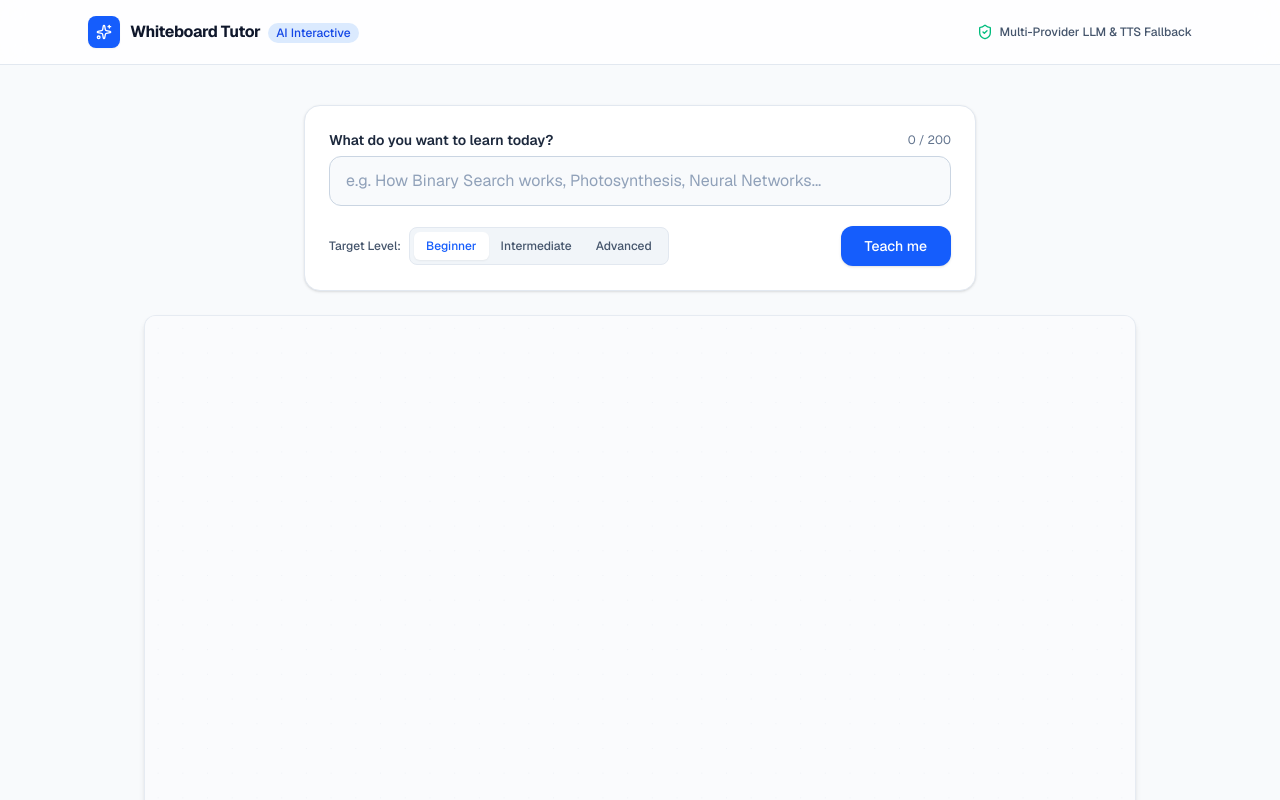
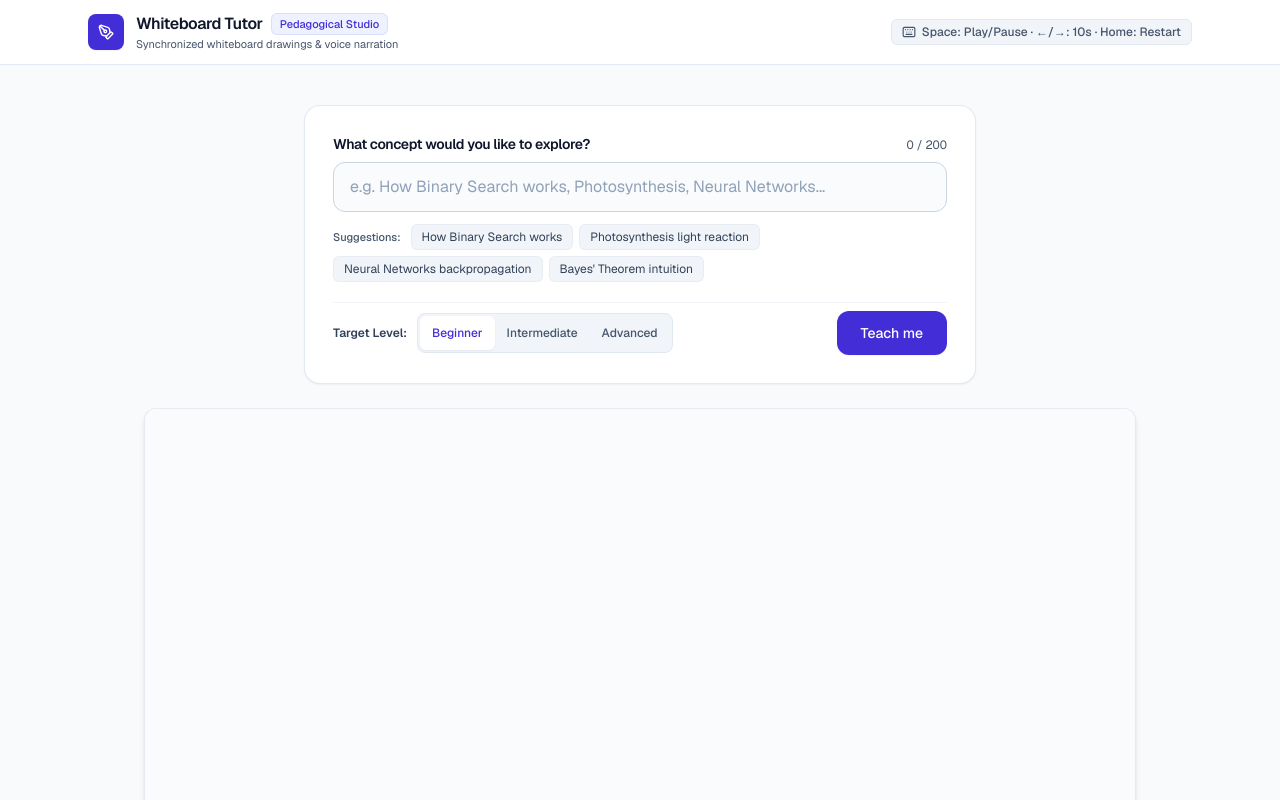
Before and after one commit to Shashwat2104/ai-powered-whiteboard-tutor, a Next.js app: page / in a window 1280 px wide. Shown: the top 800 px of the page. Built offline with nearby package versions, Linux system fonts and the light colour scheme.

Commit message:
feat: implement studio whiteboard design tokens, refined layout shell, and topic launchpad (#12)

```diff
--- a/src/app/globals.css
+++ b/src/app/globals.css
@@ -7,6 +7,11 @@
   --card-bg: #ffffff;
   --card-border: #e2e8f0;
   --muted-text: #475569;
+  --brand-primary: #3730a3;
+  --brand-accent: #2563eb;
+  --brand-focus: #3b82f6;
+  --wb-board-bg: #fcfdfe;
+  --wb-frame-border: #cbd5e1;
 }
 
 @theme inline {
@@ -21,10 +26,15 @@
 @media (prefers-color-scheme: dark) {
   :root {
     --background: #090d16;
-    --foreground: #f1f5f9;
+    --foreground: #f8fafc;
     --card-bg: #0f172a;
     --card-border: #1e293b;
     --muted-text: #94a3b8;
+    --brand-primary: #4f46e5;
+    --brand-accent: #3b82f6;
+    --brand-focus: #60a5fa;
+    --wb-board-bg: #0b0f19;
+    --wb-frame-border: #1e293b;
   }
 }
 
@@ -33,6 +43,7 @@ body {
   color: var(--foreground);
   font-family: var(--font-geist-sans), system-ui, -apple-system, BlinkMacSystemFont, "Segoe UI", Roboto, sans-serif;
   min-height: 100vh;
+  text-rendering: optimizeLegibility;
 }
 
 /* Ensure no horizontal overflow at small screen viewports (T101) */
@@ -41,8 +52,29 @@ html, body {
   max-width: 100vw;
 }
 
-/* Visible focus indicator for keyboard accessibility (T096) */
+/* Visible focus indicator for keyboard accessibility (WCAG AA) */
 :focus-visible {
-  outline: 2px solid #4f46e5 !important;
+  outline: 2px solid var(--brand-focus) !important;
   outline-offset: 2px !important;
 }
+
+/* Custom disciplined scrollbars */
+::-webkit-scrollbar {
+  width: 6px;
+  height: 6px;
+}
+
+::-webkit-scrollbar-track {
+  background: transparent;
+}
+
+::-webkit-scrollbar-thumb {
+  background: #cbd5e1;
+  border-radius: 9999px;
+}
+
+@media (prefers-color-scheme: dark) {
+  ::-webkit-scrollbar-thumb {
+    background: #334155;
+  }
+}
--- a/src/app/page.tsx
+++ b/src/app/page.tsx
@@ -1,43 +1,55 @@
 import { LessonApp } from "@/components/LessonApp";
-import { Sparkles, ShieldCheck } from "lucide-react";
+import { PenTool, Keyboard } from "lucide-react";
 
 export default function Home() {
   return (
-    <div className="min-h-screen flex flex-col justify-between overflow-x-hidden">
-      {/* Top Navigation */}
-      <header className="border-b border-slate-200 dark:border-slate-800 bg-white/80 dark:bg-slate-900/80 backdrop-blur-md sticky top-0 z-40">
+    <div className="min-h-screen flex flex-col justify-between overflow-x-hidden bg-slate-50 dark:bg-slate-950 text-slate-900 dark:text-slate-100">
+      {/* Top Navigation Bar */}
+      <header className="border-b border-slate-200/90 dark:border-slate-800/90 bg-white/95 dark:bg-slate-900/95 backdrop-blur-md sticky top-0 z-40">
         <div className="max-w-6xl mx-auto px-4 sm:px-6 h-16 flex items-center justify-between">
-          <div className="flex items-center gap-2.5">
-            <div className="w-8 h-8 rounded-lg bg-blue-600 flex items-center justify-center text-white shadow-xs">
-              <Sparkles className="w-4 h-4" />
+          <div className="flex items-center gap-3">
+            <div className="w-9 h-9 rounded-lg bg-indigo-700 dark:bg-indigo-600 flex items-center justify-center text-white shadow-xs">
+              <PenTool className="w-4 h-4 stroke-[2.2]" aria-hidden="true" />
             </div>
-            <div>
-              <span className="font-bold text-base tracking-tight text-slate-900 dark:text-slate-100">
-                Whiteboard Tutor
-              </span>
-              <span className="hidden sm:inline-block ml-2 text-xs px-2 py-0.5 rounded-full bg-blue-100 dark:bg-blue-950/60 text-blue-700 dark:text-blue-300 font-medium">
-                AI Interactive
+            <div className="flex flex-col">
+              <div className="flex items-center gap-2">
+                <span className="font-semibold text-base tracking-tight text-slate-900 dark:text-slate-100">
+                  Whiteboard Tutor
+                </span>
+                <span className="hidden sm:inline-block text-[11px] font-medium px-2 py-0.5 rounded-md bg-indigo-50 dark:bg-indigo-950/60 text-indigo-700 dark:text-indigo-300 border border-indigo-200/60 dark:border-indigo-800/60">
+                  Pedagogical Studio
+                </span>
+              </div>
+              <span className="text-[11px] text-slate-600 dark:text-slate-400 font-normal">
+                Synchronized whiteboard drawings &amp; voice narration
               </span>
             </div>
           </div>
 
-          <div className="flex items-center gap-4 text-xs font-medium text-slate-600 dark:text-slate-400">
-            <div className="flex items-center gap-1.5">
-              <ShieldCheck className="w-4 h-4 text-emerald-500" />
-              <span className="hidden sm:inline">Multi-Provider LLM &amp; TTS Fallback</span>
+          <div className="flex items-center gap-3 text-xs font-medium text-slate-600 dark:text-slate-400">
+            <div className="hidden md:flex items-center gap-1.5 px-2.5 py-1 rounded-md bg-slate-100 dark:bg-slate-800 border border-slate-200 dark:border-slate-700/60">
+              <Keyboard className="w-3.5 h-3.5 text-slate-600 dark:text-slate-400" aria-hidden="true" />
+              <span>Space: Play/Pause · ←/→: 10s · Home: Restart</span>
             </div>
           </div>
         </div>
       </header>
 
       {/* Main Content Area */}
-      <main className="flex-1 w-full max-w-6xl mx-auto p-2 sm:p-4 lg:p-6">
+      <main className="flex-1 w-full max-w-6xl mx-auto p-3 sm:p-5 lg:p-6 flex flex-col justify-start">
         <LessonApp />
       </main>
 
       {/* Footer */}
-      <footer className="border-t border-slate-200 dark:border-slate-800 py-6 text-center text-xs text-slate-500 dark:text-slate-400">
-        <p>AI-Powered Interactive Whiteboard Tutor &bull; Built with Next.js, Claude &amp; Gemini, ElevenLabs &amp; Google TTS</p>
+      <footer className="border-t border-slate-200 dark:border-slate-800/80 bg-white/60 dark:bg-slate-900/40 py-5 text-xs text-slate-600 dark:text-slate-400">
+        <div className="max-w-6xl mx-auto px-4 sm:px-6 flex flex-col sm:flex-row items-center justify-between gap-3 text-center sm:text-left">
+          <p>
+            <strong className="font-semibold text-slate-700 dark:text-slate-300">Whiteboard Tutor</strong> — Step-by-step cognitive clarity through synchronized narration and real-time diagrams.
+          </p>
+          <p className="text-[11px] text-slate-600 dark:text-slate-400">
+            Accessible whiteboard pedagogy · WCAG 2.2 AA compliant
+          </p>
+        </div>
       </footer>
     </div>
   );
--- a/src/components/topic/TopicForm.tsx
+++ b/src/components/topic/TopicForm.tsx
@@ -12,6 +12,13 @@ export interface TopicFormProps {
   initialDifficulty?: Difficulty;
 }
 
+const SUGGESTED_TOPICS = [
+  "How Binary Search works",
+  "Photosynthesis light reaction",
+  "Neural Networks backpropagation",
+  "Bayes' Theorem intuition",
+] as const;
+
 export function TopicForm({
   onSubmit,
   isLoading = false,
@@ -24,7 +31,10 @@ export function TopicForm({
   const [error, setError] = useState<string | null>(null);
 
   const trimmed = topic.trim();
-  const isDuplicateInFlight = isLoading && Boolean(inFlightTopic) && trimmed.toLowerCase() === inFlightTopic?.trim().toLowerCase();
+  const isDuplicateInFlight =
+    isLoading &&
+    Boolean(inFlightTopic) &&
+    trimmed.toLowerCase() === inFlightTopic?.trim().toLowerCase();
 
   const handleSubmit = (e: FormEvent) => {
     e.preventDefault();
@@ -43,31 +53,37 @@ export function TopicForm({
     onSubmit(trimmed, difficulty);
   };
 
+  const handleSelectSuggestion = (suggestion: string) => {
+    setTopic(suggestion);
+    if (error) setError(null);
+  };
+
   return (
     <form
       onSubmit={handleSubmit}
-      className="w-full max-w-2xl mx-auto flex flex-col gap-4 p-6 bg-white dark:bg-slate-900 rounded-2xl border border-slate-200 dark:border-slate-800 shadow-sm"
+      className="w-full max-w-2xl mx-auto flex flex-col gap-5 p-6 sm:p-7 bg-white dark:bg-slate-900 rounded-2xl border border-slate-200/90 dark:border-slate-800 shadow-xs"
       aria-label="Lesson Topic Selection Form"
     >
-      <div className="flex flex-col gap-1.5">
-        <div className="flex justify-between items-center">
+      <div className="flex flex-col gap-2">
+        <div className="flex justify-between items-baseline">
           <label
             htmlFor="topic-input"
-            className="text-sm font-semibold text-slate-800 dark:text-slate-200"
+            className="text-sm font-semibold text-slate-900 dark:text-slate-100 tracking-tight"
           >
-            What do you want to learn today?
+            What concept would you like to explore?
           </label>
           <span
-            className={`text-xs ${
+            className={`text-xs tabular-nums ${
               topic.length >= 190
-                ? "text-amber-600 font-medium"
-                : "text-slate-500 dark:text-slate-400"
+                ? "text-amber-600 dark:text-amber-400 font-semibold"
+                : "text-slate-600 dark:text-slate-400"
             }`}
             aria-live="polite"
           >
             {topic.length} / 200
           </span>
         </div>
+
         <div className="relative">
           <input
             id="topic-input"
@@ -79,29 +95,47 @@ export function TopicForm({
             }}
             maxLength={200}
             placeholder="e.g. How Binary Search works, Photosynthesis, Neural Networks..."
-            className={`w-full px-4 py-3 rounded-xl border bg-slate-50 dark:bg-slate-800/60 text-slate-900 dark:text-slate-100 placeholder:text-slate-400 focus:outline-none focus:ring-2 transition-all ${
+            className={`w-full px-4 py-3 rounded-xl border bg-slate-50/80 dark:bg-slate-800/60 text-slate-900 dark:text-slate-100 placeholder:text-slate-400 text-sm sm:text-base focus:outline-none transition-all ${
               error
-                ? "border-red-400 focus:ring-red-300 dark:focus:ring-red-900"
-                : "border-slate-300 dark:border-slate-700 focus:ring-blue-500 focus:border-blue-500"
+                ? "border-red-400 focus:ring-2 focus:ring-red-500/30"
+                : "border-slate-300 dark:border-slate-700 focus:border-indigo-600 dark:focus:border-indigo-500 focus:ring-2 focus:ring-indigo-500/20"
             }`}
             aria-invalid={!!error}
             aria-describedby={error ? "topic-error" : undefined}
           />
         </div>
+
         {error && (
           <p
             id="topic-error"
             role="alert"
-            className="text-xs text-red-600 dark:text-red-400 mt-0.5 font-medium"
+            className="text-xs text-red-600 dark:text-red-400 font-medium"
           >
             {error}
           </p>
         )}
+
+        {/* Suggested Topic Chips */}
+        <div className="flex flex-wrap items-center gap-1.5 pt-1">
+          <span className="text-[11px] font-medium text-slate-600 dark:text-slate-400 mr-1">
+            Suggestions:
+          </span>
+          {SUGGESTED_TOPICS.map((s) => (
+            <button
+              key={s}
+              type="button"
+              onClick={() => handleSelectSuggestion(s)}
+              className="text-xs px-2.5 py-1 rounded-md bg-slate-100 hover:bg-slate-200/80 dark:bg-slate-800 dark:hover:bg-slate-700 text-slate-700 dark:text-slate-300 transition-colors cursor-pointer border border-slate-200/60 dark:border-slate-700/60"
+            >
+              {s}
+            </button>
+          ))}
+        </div>
       </div>
 
-      <div className="flex flex-wrap items-center justify-between gap-3 pt-1">
-        <div className="flex items-center gap-2">
-          <span className="text-xs font-medium text-slate-600 dark:text-slate-400">
+      <div className="flex flex-wrap items-center justify-between gap-4 pt-2 border-t border-slate-100 dark:border-slate-800/80">
+        <div className="flex items-center gap-2.5">
+          <span className="text-xs font-semibold text-slate-700 dark:text-slate-300">
             Target Level:
           </span>
           <ToggleGroup.Root
@@ -110,24 +144,24 @@ export function TopicForm({
             onValueChange={(val) => {
               if (val) setDifficulty(val as Difficulty);
             }}
-            className="inline-flex rounded-lg bg-slate-100 dark:bg-slate-800 p-1 border border-slate-200 dark:border-slate-700/80"
+            className="inline-flex rounded-lg bg-slate-100 dark:bg-slate-800 p-0.5 border border-slate-200 dark:border-slate-700"
             aria-label="Select difficulty level"
           >
             <ToggleGroup.Item
               value="beginner"
-              className="px-3 py-1.5 text-xs font-medium rounded-md transition-colors data-[state=on]:bg-white dark:data-[state=on]:bg-slate-700 data-[state=on]:text-blue-600 dark:data-[state=on]:text-blue-400 data-[state=on]:shadow-xs text-slate-600 dark:text-slate-400 hover:text-slate-900"
+              className="px-3 py-1.5 text-xs font-medium rounded-md transition-all cursor-pointer min-h-[34px] data-[state=on]:bg-white dark:data-[state=on]:bg-indigo-600 data-[state=on]:text-indigo-700 dark:data-[state=on]:text-white data-[state=on]:shadow-xs text-slate-600 dark:text-slate-400 hover:text-slate-900 dark:hover:text-slate-200 focus-visible:outline-none focus-visible:ring-2 focus-visible:ring-indigo-500"
             >
               Beginner
             </ToggleGroup.Item>
             <ToggleGroup.Item
               value="intermediate"
-              className="px-3 py-1.5 text-xs font-medium rounded-md transition-colors data-[state=on]:bg-white dark:data-[state=on]:bg-slate-700 data-[state=on]:text-blue-600 dark:data-[state=on]:text-blue-400 data-[state=on]:shadow-xs text-slate-600 dark:text-slate-400 hover:text-slate-900"
+              className="px-3 py-1.5 text-xs font-medium rounded-md transition-all cursor-pointer min-h-[34px] data-[state=on]:bg-white dark:data-[state=on]:bg-indigo-600 data-[state=on]:text-indigo-700 dark:data-[state=on]:text-white data-[state=on]:shadow-xs text-slate-600 dark:text-slate-400 hover:text-slate-900 dark:hover:text-slate-200 focus-visible:outline-none focus-visible:ring-2 focus-visible:ring-indigo-500"
             >
               Intermediate
             </ToggleGroup.Item>
             <ToggleGroup.Item
               value="advanced"
-              className="px-3 py-1.5 text-xs font-medium rounded-md transition-colors data-[state=on]:bg-white dark:data-[state=on]:bg-slate-700 data-[state=on]:text-blue-600 dark:data-[state=on]:text-blue-400 data-[state=on]:shadow-xs text-slate-600 dark:text-slate-400 hover:text-slate-900"
+              className="px-3 py-1.5 text-xs font-medium rounded-md transition-all cursor-pointer min-h-[34px] data-[state=on]:bg-white dark:data-[state=on]:bg-indigo-600 data-[state=on]:text-indigo-700 dark:data-[state=on]:text-white data-[state=on]:shadow-xs text-slate-600 dark:text-slate-400 hover:text-slate-900 dark:hover:text-slate-200 focus-visible:outline-none focus-visible:ring-2 focus-visible:ring-indigo-500"
             >
               Advanced
             </ToggleGroup.Item>
@@ -137,9 +171,9 @@ export function TopicForm({
         <button
           type="submit"
           disabled={isDuplicateInFlight}
-          className="ml-auto px-6 py-2.5 rounded-xl font-medium text-sm text-white bg-blue-600 hover:bg-blue-700 active:bg-blue-800 disabled:opacity-60 disabled:cursor-not-allowed shadow-sm transition-all focus:outline-none focus:ring-2 focus:ring-blue-500 focus:ring-offset-2 cursor-pointer"
+          className="ml-auto px-6 py-2.5 rounded-xl font-medium text-sm text-white bg-indigo-700 hover:bg-indigo-800 active:bg-indigo-900 dark:bg-indigo-600 dark:hover:bg-indigo-500 disabled:opacity-50 disabled:cursor-not-allowed shadow-xs transition-all cursor-pointer min-h-[44px] flex items-center justify-center gap-2 focus-visible:outline-none focus-visible:ring-2 focus-visible:ring-indigo-500 focus-visible:ring-offset-2"
         >
-          {isDuplicateInFlight ? "Designing Lesson..." : "Teach me"}
+          <span>{isDuplicateInFlight ? "Designing Lesson..." : "Teach me"}</span>
         </button>
       </div>
     </form>
```
Also changed, not shown: src/components/status/ErrorNotice.tsx (+16 -13 lines), src/components/status/ProgressSteps.tsx (+10 -8 lines).
